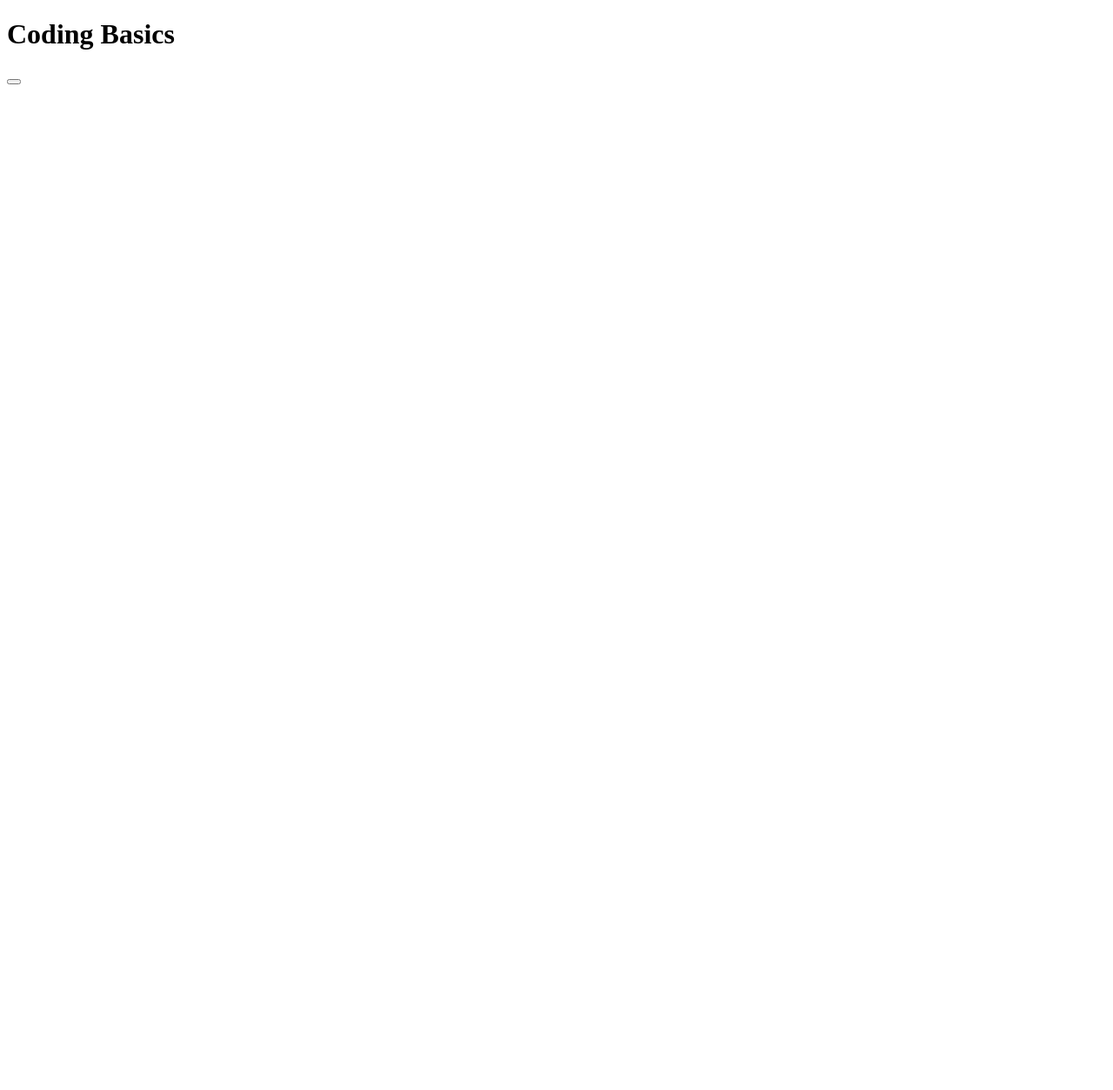
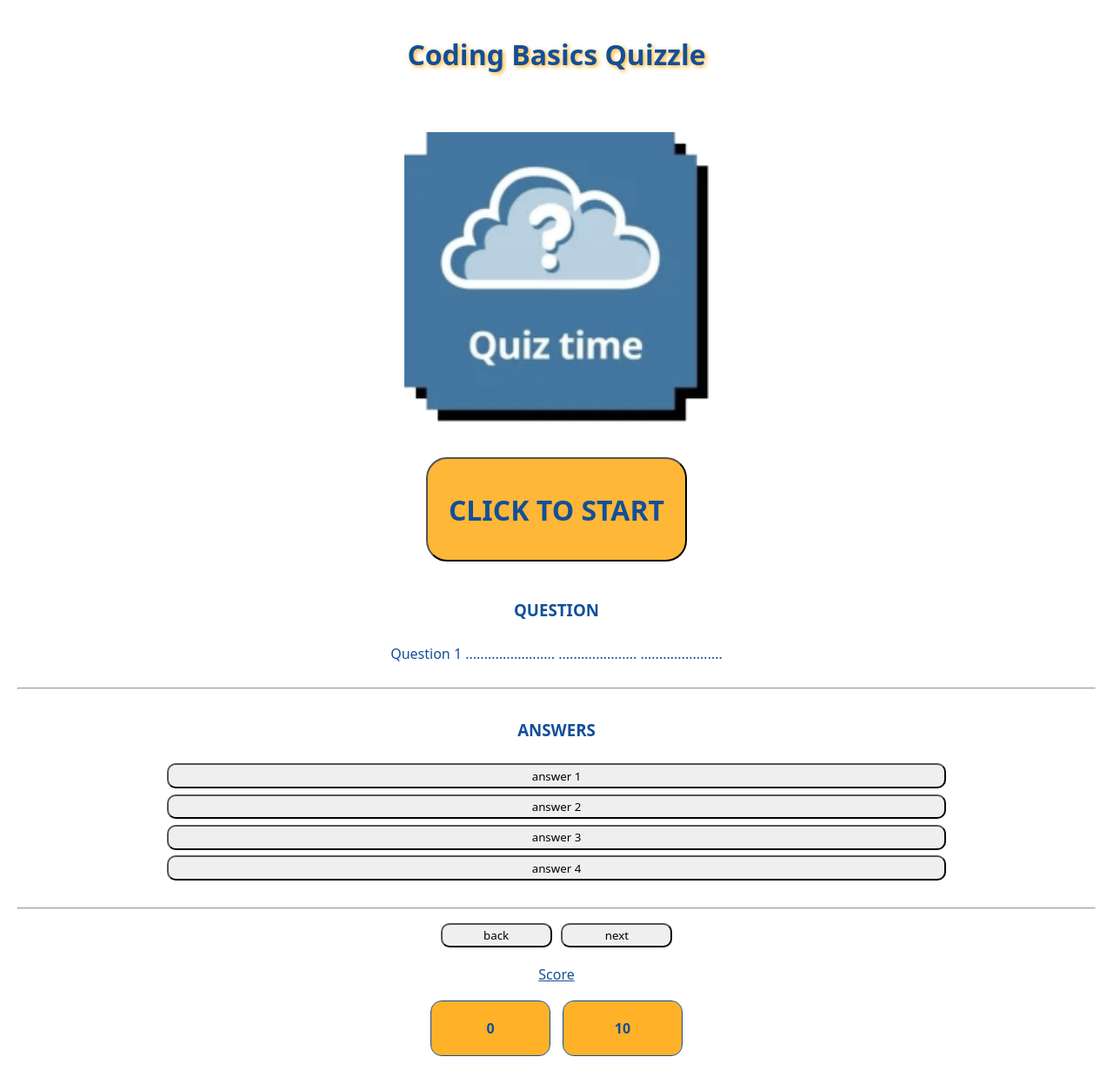
Before and after one commit to cre8ivesolutions/my-first-game, a website: page index.html in a window 1280 px wide. Shown: the whole page at 87% size. Before the commit the page ends 800 px from the top, so only its background shows below. Drawn offline with Linux system fonts and the light colour scheme.

Commit message:
iteration working, some styling done

```diff
--- a/index.html
+++ b/index.html
@@ -1,18 +1,63 @@
 <!DOCTYPE html>
 <html lang="en">
-<head>
-    <meta charset="UTF-8">
-    <meta http-equiv="X-UA-Compatible" content="IE=edge">
-    <meta name="viewport" content="width=device-width, initial-scale=1.0">
-    <title>Document</title>
-</head>
-<body>
-    <h1>Coding Basics</h1>
-    <div id="questions"></div>
-    <div id="answers"></div>
-    <div id="buttons"> <button id=next></button></div>
+  <head>
+    <meta charset="UTF-8" />
+    <meta http-equiv="X-UA-Compatible" content="IE=edge" />
+    <meta name="viewport" content="width=device-width, initial-scale=1.0" />
+    <link rel="stylesheet" href="./styles.css" />
+    <title>Coding Quizzle</title>
+  </head>
+  <body>
+    <div id="body">
+      <header>
+        <h1>Coding Basics Quizzle</h1>
+        <br />
+        <img
+        id="quizTime"
+        src="./public/quiz-background.webp"
+        alt="quiz time gif"
+        width="350px"
+        />
+      </header>
+
+      <div id="startBtnSection">
+        <button id="startButton" >CLICK TO START</button>
+      </div>
+      <main>
+        <div id="questionContainer">
+          <h3>QUESTION</h3>
+          <div id="question">
+            Question 1 ........................ .....................
+            ......................
+          </div>
+        </div>
+        <hr />
+        <div id="answerContainer">
+          <h3>ANSWERS</h3>
+          <div id="answers">
+            <button id="answer">answer 1</button>
+            <button id="answer">answer 2</button>
+            <button id="answer">answer 3</button>
+            <button id="answer">answer 4</button>
+          </div>
+        </div>
+        <hr />
+        <div id="buttons">
+          <button id="backButton">back</button>
+          <button id="next">next</button>
+        </div>
+
+        <div id="scoreSection">
+          <u>Score</u>
+          <div id="scoreTracking">
+
+            <div id="score" label="# correct" value="score"><p>0</p></div>
+            <div id="totalScore" value="totalScore"><p>10</p></div>
+
+          </div>
+        </div>
+    </div>
+</main>
+<script type="module"src="./questions.js"></script>
 </body>
-<div>
-
-</div>
 </html>
--- /dev/null
+++ b/styles.css
@@ -0,0 +1,111 @@
+*{
+  font-family: system-ui, -apple-system, BlinkMacSystemFont, 'Segoe UI', Roboto, Oxygen, Ubuntu, Cantarell, 'Open Sans', 'Helvetica Neue', sans-serif;
+}
+#answerContainer, #quesionContainer, #question {
+  flex-direction: column;
+  padding: .5em;
+  margin: .5em;
+}
+#answer {
+  min-width: 70vw;
+}
+button:hover {
+  background-color: rgb(122, 122, 255);
+}
+.backButton {
+  justify-content: flex-start;
+}
+body {
+  display: flexbox;
+  margin: .25em;
+  padding: .25em;
+  text-align: center;
+  /* align-content: center; */
+  /* justify-content: flex-end; */
+  color: #134f98;
+  max-height: fit-content;
+}
+button {
+  border-radius: .75em;
+  min-width: 10vw;
+  padding:.25em;
+  text-align: center;
+  display: flexbox;
+  margin: .25em;
+  flex-wrap: wrap;
+}
+#scoreTracking {
+  display: flex;
+  flex-direction: row;
+  justify-content: center;
+}
+
+#score, #totalScore {
+  display: flexbox;
+  min-width: 10vw;
+  outline:1px solid #134f98;
+  border-radius: .75em;
+  font-weight: 800;
+  background-color: #ffb227;
+}
+div {
+  margin: .5em;
+  padding: .25em;
+}
+.hide {
+  display: none;
+}
+header {
+  text-shadow: 2px 2px 5px  #ffb227;
+}
+img {
+  padding: .5em;
+  margin: .5em;
+}
+
+.show {
+  display: contents;
+}
+#startButton :hover {
+  background-color: #134f98;
+  color:#ffb227;
+}
+#startButton {
+  background-color:#ffb227;
+  font-size: 2rem;
+  font-weight: bold;
+  flex-wrap: wrap;
+  min-width: 15vw;
+  min-height: 15vh;
+  color:#134f98;
+  display: inline-flexbox;
+  justify-content: center;
+  align-self: center;
+  padding: .75em;
+
+  animation-name: startUp;
+  animation-duration: 3s;
+  animation-iteration-count: infinite;
+}
+@keyframes startUp {
+  from {background-color: transparent;}
+  to {background-color: #ffb227;}
+}
+
+
+#quizTime {
+  margin-top: 1em;
+  filter: saturate(.4);
+  transform: scale(1, 1) rotate(1080deg);
+  animation-name: quizImg;
+  animation-duration: 1s;
+  animation-iteration-count: 1;
+  animation-timing-function: ease-in;
+}
+@keyframes quizImg {
+  0% { width: 10px}
+  25% { width: 125px}
+  50% { width: 225px}
+  75% { width: 320px}
+  100% {width: 375px; transform: scale(1, 1)}
+}
```
Also changed, not shown: game.js (deleted, +0 -7 lines), iteration.js (deleted, +0 -14 lines), main.js (added, +32 -0 lines), package.json (added, +24 -0 lines), questions.js (deleted, +0 -114 lines), README.md, public/quiz-background.webp (added), 1 other file.
